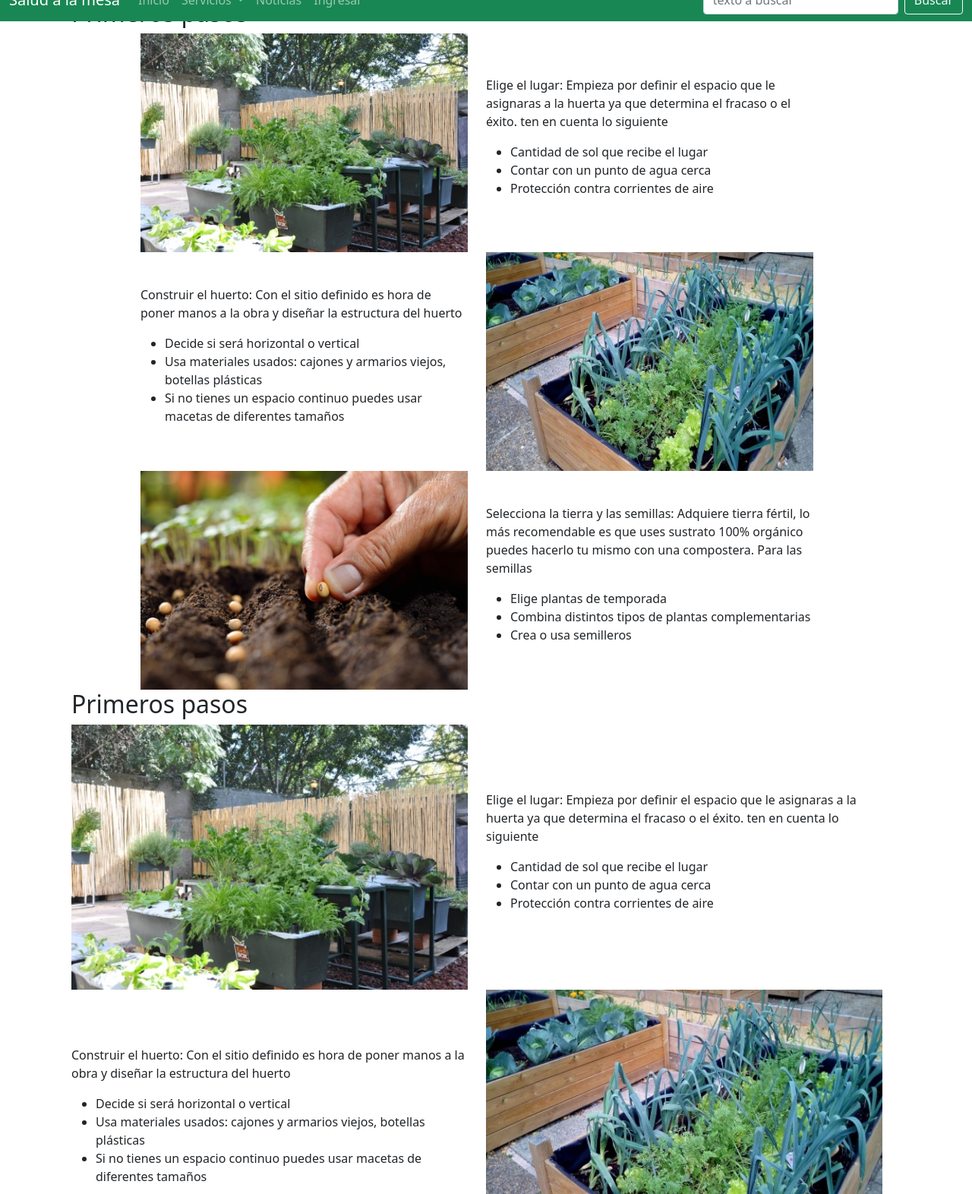
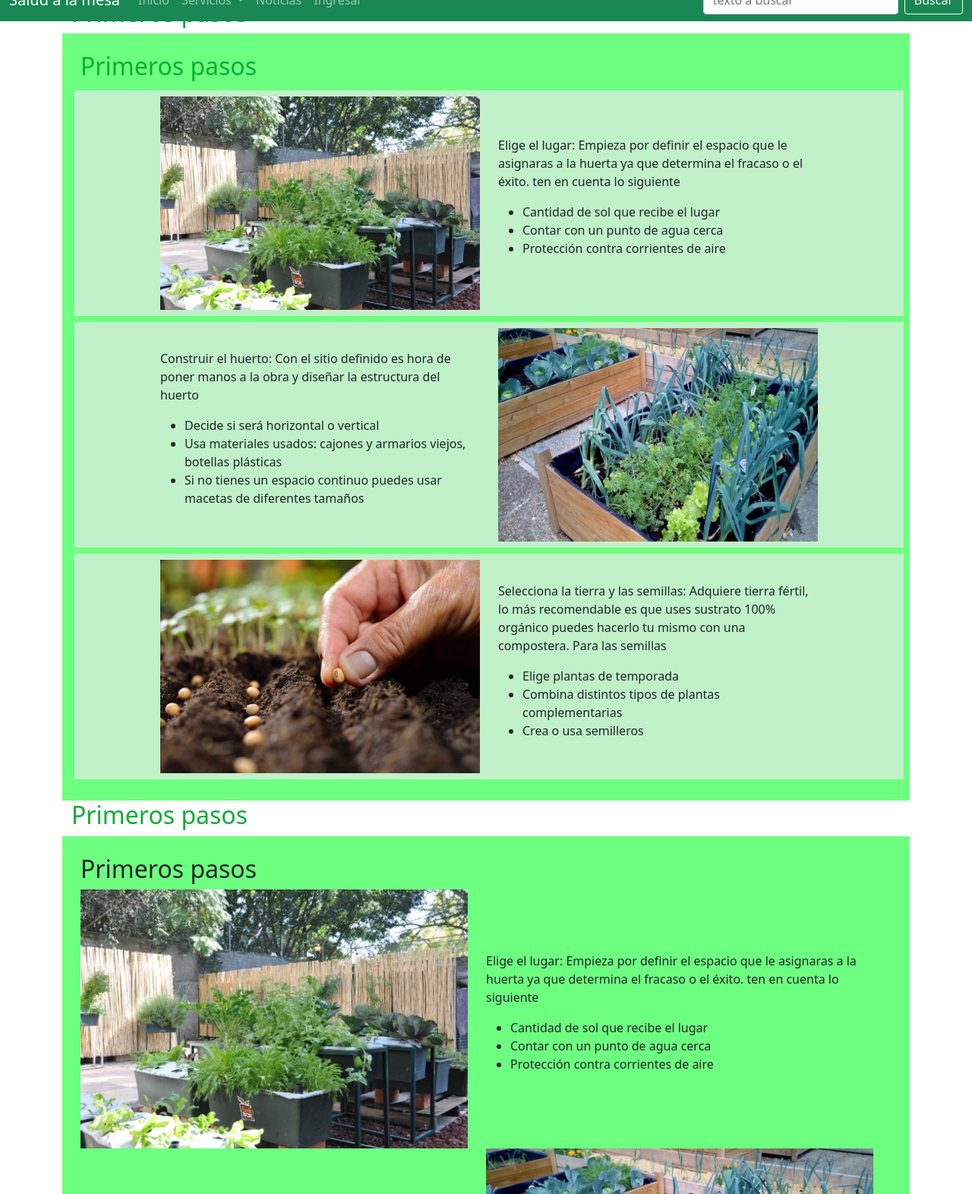
Before and after one commit to G8-Grupo-61/salud_a_la_mesa, a plain HTML site: page pages__huerta.html in a window 1280 px wide. Shown: the part 28-1600 px from the top of the page at 76% size. Drawn offline with nearby package versions, Linux system fonts and the light colour scheme.

Commit message:
edicion a página huerta

```diff
--- a/pages__huerta.html
+++ b/pages__huerta.html
@@ -29,16 +29,19 @@
     <!-- colocar todo el html de su página aquí -->
 
     <!-- Funcional -->
+    <h2 class="container titulo-servicios">
+      Primeros pasos
+    </h2>
     <section class="primeros_pasos">
-      <div class="container">
+      <div class="container seccion-servicios">
         <div class="row">
-          <h2>
+          <h2 class="titulo-servicios">
             Primeros pasos
           </h2>
           <!-- Paso 1 -->
-          <div class="row align-items-center justify-content-center">
+          <div class="row align-items-center justify-content-center  articulo-servicios py-2 my-1 mx-1">
             <img class="col-12 col-lg-5 img-fluid mx-left" src="img/location.jpg" alt="imagen">
-            <div class="col-12 col-lg-5">
+            <div class="col-12 col-lg-5 ">
               <p class="">
                 Elige el lugar: Empieza por definir el espacio que le asignaras a la huerta ya que determina el fracaso
                 o
@@ -54,7 +57,7 @@
           </div>
 
           <!-- Paso 2 -->
-          <div class="row align-items-center justify-content-center flex-row-reverse">
+          <div class="row align-items-center justify-content-center flex-row-reverse articulo-servicios ms-n2 py-2 my-1 mx-1">
             <img class="col-12 col-lg-5 img-fluid mx-left" src="img/bulding.jpg" alt="imagen">
             <div class="col-12 col-lg-5">
               <p class="">
@@ -70,7 +73,7 @@
           </div>
 
           <!-- Paso 3 -->
-          <div class="row align-items-center justify-content-center">
+          <div class="row align-items-center justify-content-center articulo-servicios py-2 my-1 mx-1">
             <img class="col-12 col-lg-5 img-fluid mx-left" src="img/seeds.jpg" alt="imagen">
             <div class="col-12 col-lg-5">
               <p class="">
@@ -91,8 +94,11 @@
     <!-- Cierre del funcional primeros pasos -->
 
     <!-- Prueba -->
+    <h2 class="container titulo-servicios">
+      Primeros pasos
+    </h2>
     <section class="primeros_pasos">
-      <div class="container">
+      <div class="container seccion-servicios">
         <div class="row">
           <h2>
             Primeros pasos
@@ -156,8 +162,13 @@
     </section>
 
 
+
     <section class="mantenimiento_cuidado">
-      <div class="container">
+      <h2 class="container titulo-noticias">
+        Mantenimiento y Cuidados
+      </h2>
+
+      <div class="container seccion-noticias">
         <div class="row">
           <h2>
             Mantenimiento y Cuidados
@@ -257,7 +268,10 @@
 
 
     <section>
-      <div class="container">
+      <h2 class="container titulo-team">
+        Productos
+      </h2>
+      <div class="container seccion-team mb-3">
 
         <div class="row">
           <div class="col-12">
```
